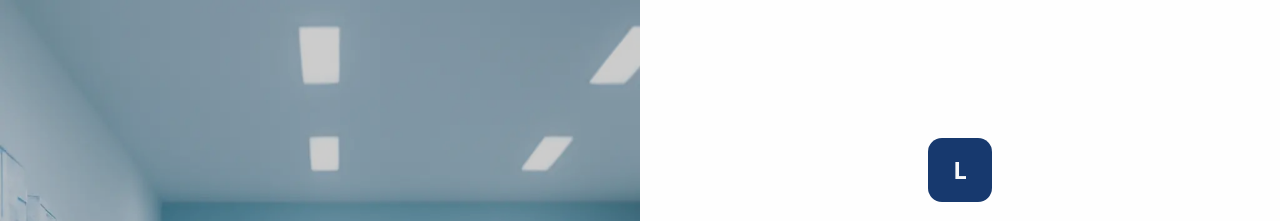
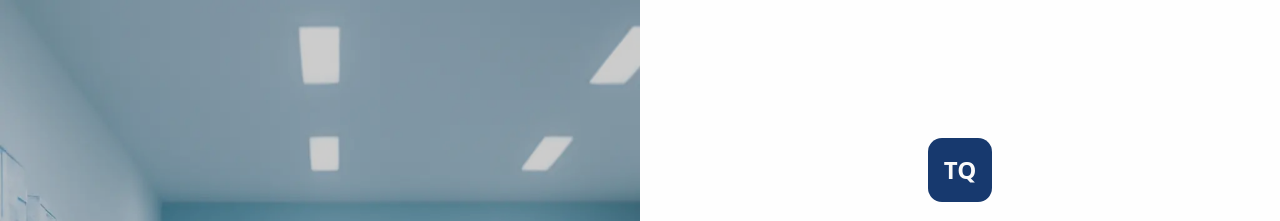
Before and after one commit to yasser-jam/Teryaq, a Next.js app: page /auth/login in a window 1280 px wide. Shown: the top 221 px of the page. Built offline with nearby package versions, Linux system fonts and the light colour scheme.

Commit message:
auth fixes

```diff
--- a/components/auth/login-form.tsx
+++ b/components/auth/login-form.tsx
@@ -56,7 +56,7 @@ export default function LoginForm() {
         <div className='flex items-center justify-center'>
           <div className='w-16 h-16 bg-primary rounded-xl flex items-center justify-center'>
             <span className='text-2xl font-bold text-primary-foreground'>
-              L
+              TQ
             </span>
           </div>
         </div>
--- a/middleware.ts
+++ b/middleware.ts
@@ -2,12 +2,12 @@ import { NextResponse } from 'next/server'
 import type { NextRequest } from 'next/server'
 
 export function middleware(request: NextRequest) {
-  const accessToken = request.cookies.get('mao.access-token')?.value
+  const accessToken = request.cookies.get('t.access-token')?.value
 
   // If the request is not authenticated and the pathname does not include 'auth', redirect to /auth/login
-  // if (!accessToken && !request.nextUrl.pathname.includes('/auth')) {
-  //   return NextResponse.redirect(new URL('/auth/login', request.url))
-  // }
+  if (!accessToken && !request.nextUrl.pathname.includes('/login')) {
+    return NextResponse.redirect(new URL('/auth/login', request.url))
+  }
 
   // Otherwise, allow the request
   return NextResponse.next();
```
